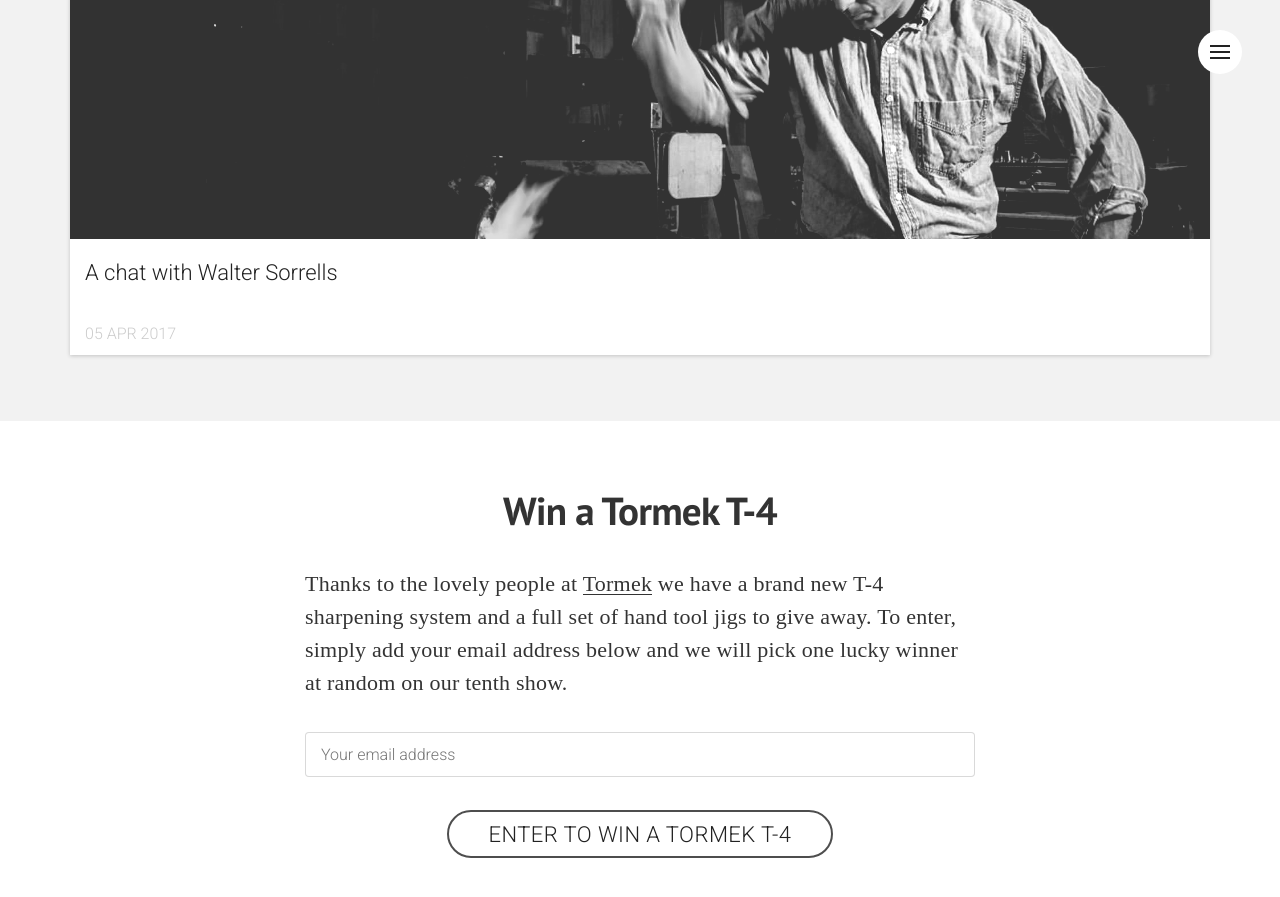
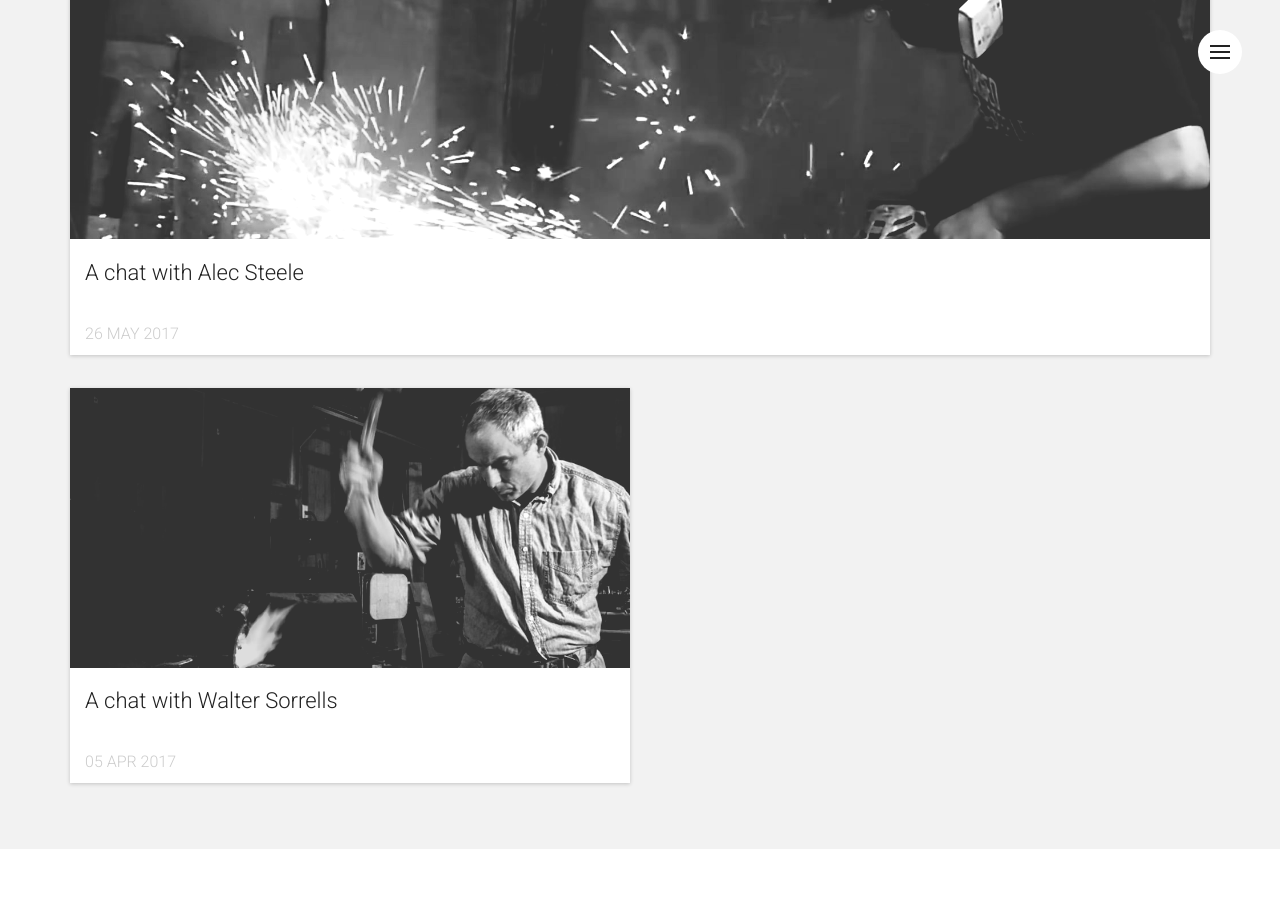
Before and after one commit to craiglockwood/knifetalk, a Jekyll site: the page built from index.html, in a window 1280 px wide and 900 px high, scrolled down 400 px. Shown: the top 897 px of the window. Built offline with Jekyll 4.4.1, drawn with Linux system fonts in a browser that asks for light colours; nearby versions of some CDN libraries; some web fonts are replaced; Markdown is read by kramdown in place of the engine named in the settings; a file with an impossible date is left out.

Commit message:
fix dates

```diff
--- a/_posts/2017-26-05-alec-steele.markdown
+++ b/_posts/2017-05-26-alec-steele.markdown
@@ -1,7 +1,7 @@
 ---
 layout: post
 title:  "A chat with Alec Steele"
-date:   2017-26-05 01:00:00
+date:   2017-05-26 01:00:00
 last_modified_at:  2014-12-15 01:00:00
 excerpt: "Craig chats with Alec Steele"
 categories: history
```
